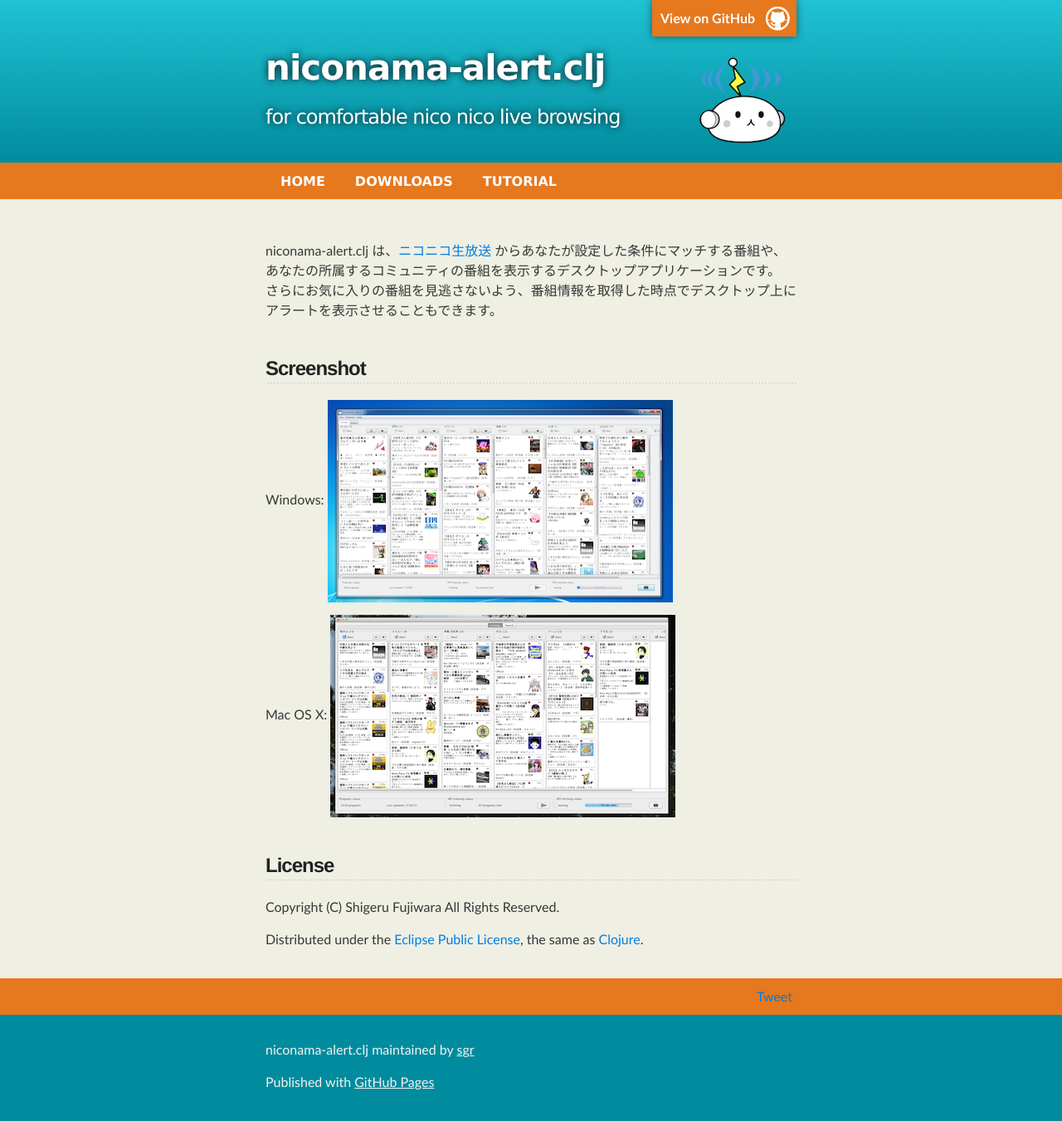
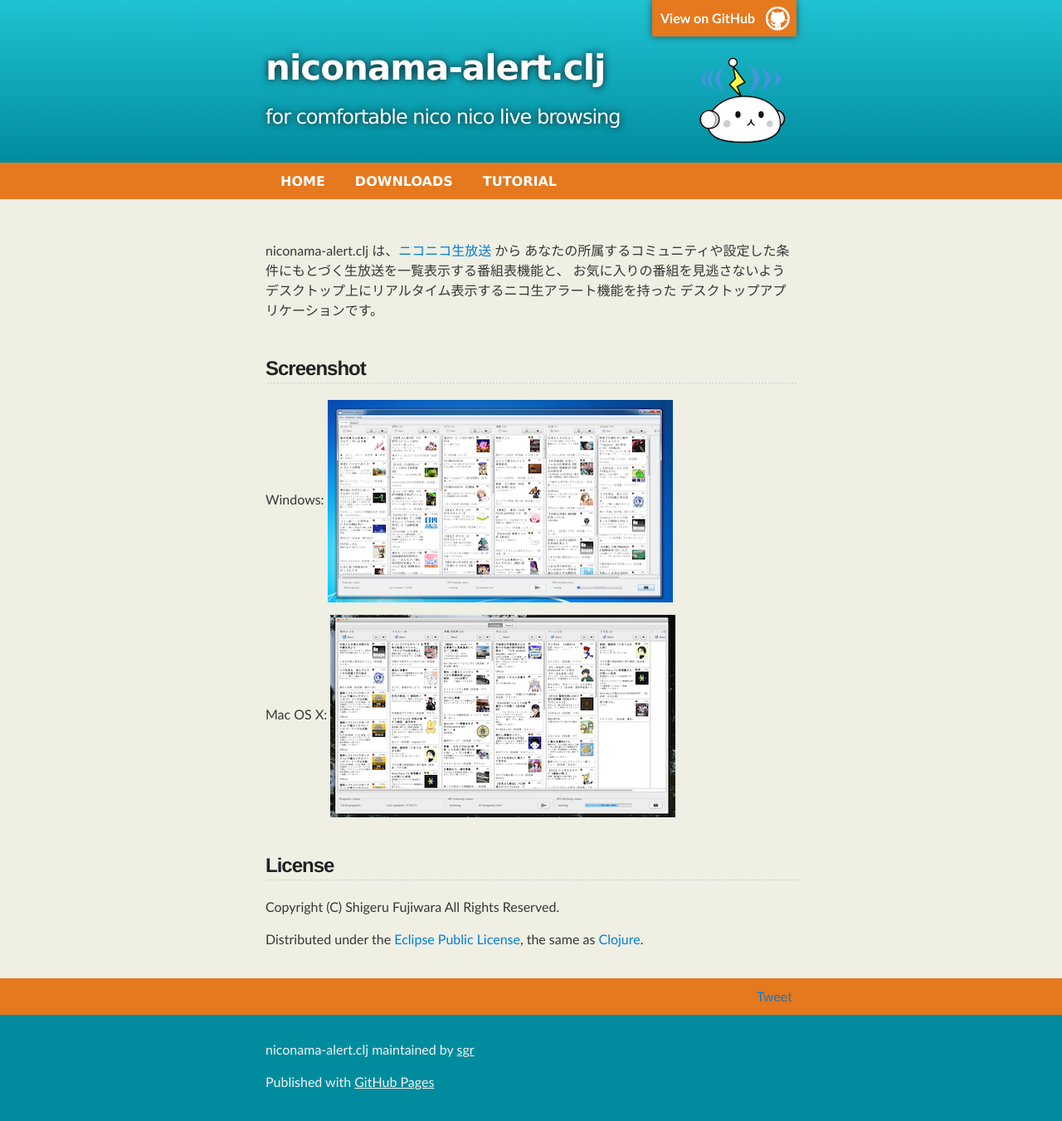
Before and after one commit to sgr/niconama-alert, a Jekyll site: the page built from index.md, in a window 1280 px wide. Shown: the whole page at 83% size. Built offline with Jekyll 4.4.1, drawn with Linux system fonts in a browser that asks for light colours; comment, search, counter and statistics services are not loaded.

Commit message:
紹介文を修正

```diff
--- a/index.md
+++ b/index.md
@@ -3,9 +3,11 @@
 title: niconama-alert.clj project homepage
 ---
 
-niconama-alert.clj は、[ニコニコ生放送](http://live.nicovideo.jp/) からあなたが設定した条件にマッチする番組や、
-あなたの所属するコミュニティの番組を表示するデスクトップアプリケーションです。
-さらにお気に入りの番組を見逃さないよう、番組情報を取得した時点でデスクトップ上にアラートを表示させることもできます。
+niconama-alert.clj は、[ニコニコ生放送](http://live.nicovideo.jp/) から
+あなたの所属するコミュニティや設定した条件にもとづく生放送を一覧表示する番組表機能と、
+お気に入りの番組を見逃さないようデスクトップ上にリアルタイム表示するニコ生アラート機能を持った
+デスクトップアプリケーションです。
+
 
 Screenshot
 ==========
@@ -15,7 +17,6 @@
 Mac OS X: ![スクリーンショット(Mac OS X)]({{ site.baseurl }}/images/sc_mac.png)
 
 
-
 License
 =======
 
```
